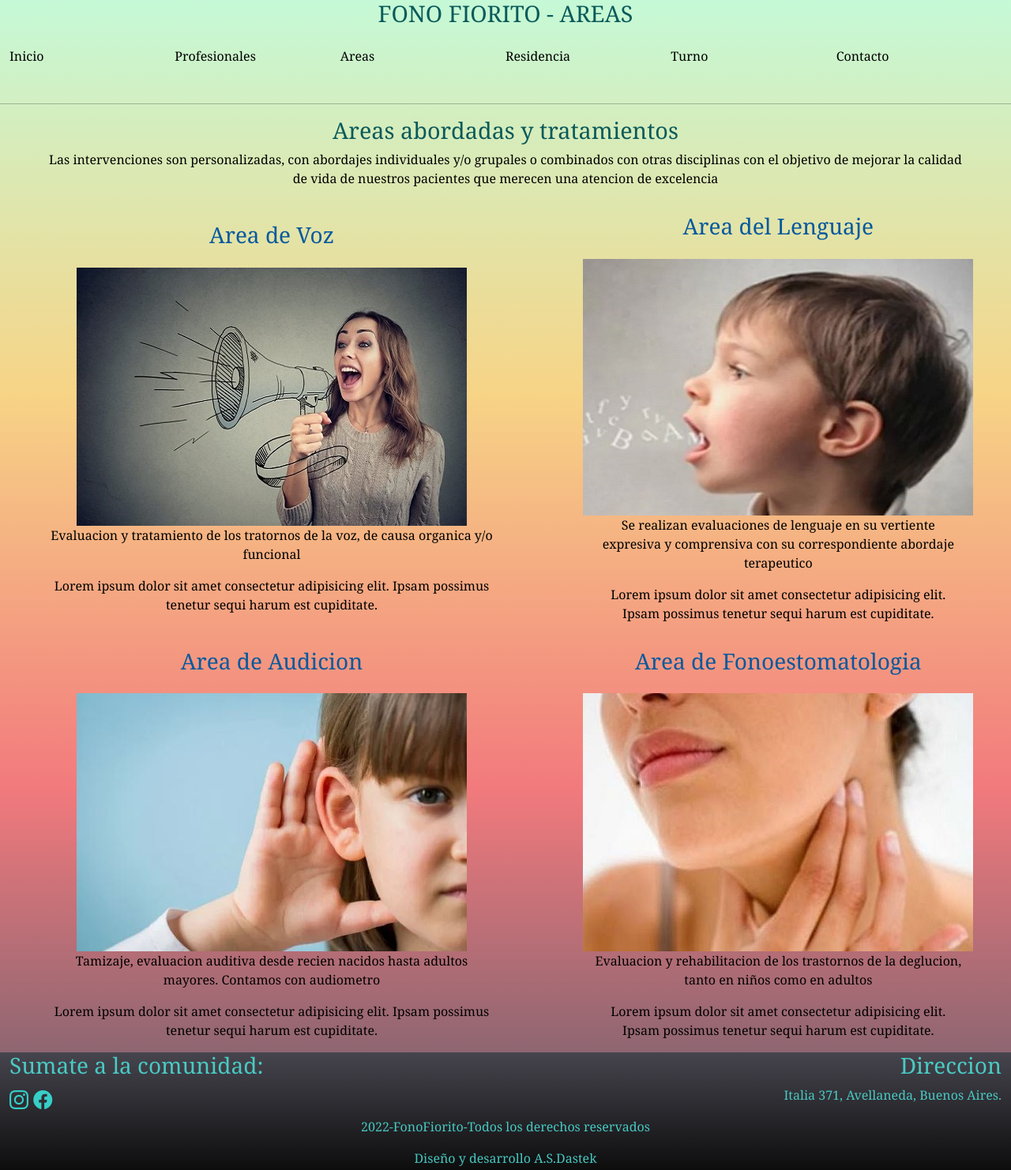
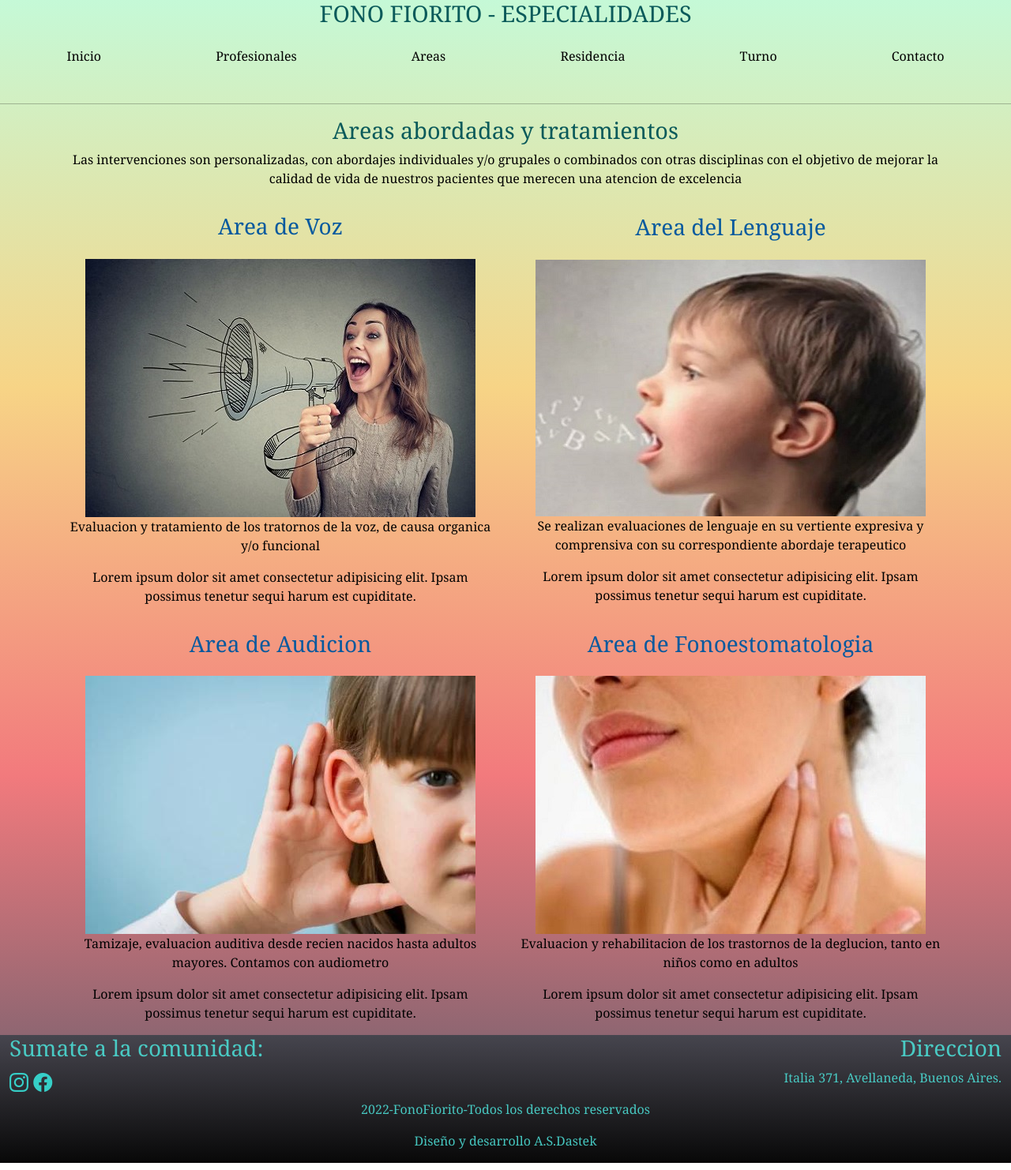
Before and after one commit to AnalySD/FonoFiorito, a plain HTML site: page pages/especialidades.html in a window 1280 px wide. Shown: the whole page at 79% size. Drawn offline with nearby package versions, Linux system fonts and the light colour scheme.

Commit message:
modificacion en secciones

```diff
--- a/SCSS/layout/_central.scss
+++ b/SCSS/layout/_central.scss
@@ -37,7 +37,7 @@ h2{
     margin-right: 6rem;
 }
 .imagenes{
-    display: flex;
+    align-items: center;
     justify-content: center;
 }
 .redes i{
--- a/pages/especialidades.html
+++ b/pages/especialidades.html
@@ -10,42 +10,23 @@
     <title> Especialidades </title>
 </head>
 <body>
-    <div class="container-fluid">
-        <header class="header">
-            <div class="row">
-                <div class="col align-self-center">
-                    <h1> FONO FIORITO - AREAS </h1>
-                </div>
-            </div>
-            <div class="col">
-                <div class="row">
-                    <ul class="barraNavegacion">
-                        <div class="col">
-                            <li> <a href="../index.html"> Inicio </a> </li>
-                        </div>
-                        <div class="col">
-                            <li>  <a href="../pages/profesionales.html"> Profesionales </a> </li>
-                        </div>
-                        <div class="col">
-                            <li>  <a href="../pages/especialidades.html"> Areas </a> </li>
-                        </div>
-                        <div class="col">
-                            <li>  <a href="../pages/residencia.html"> Residencia </a> </li>
-                        </div>
-                        <div class="col">
-                            <li>  <a href="../pages/turnos.html"> Turno </a> </li>
-                        </div>
-                        <div class="col">
-                            <li>  <a href="../pages/contacto.html"> Contacto </a> </li>
-                        </div>
-                    </ul>
-                </div>
-            </div>
-        </header>
+    <header class="header container-fluid">
+        <div class="row">
+            <h1 class="align-self-center col-12"> FONO FIORITO - ESPECIALIDADES </h1>
+            <ul class="barraNavegacion">
+               <li class="col-auto"> <a href="../inicio.html"> Inicio </a> </li>
+               <li class="col-auto"> <a href="../pages/profesionales.html"> Profesionales </a> </li>
+               <li class="col-auto"> <a href="../pages/areas.html"> Areas </a> </li>
+               <li class="col-auto"> <a href="../pages/residencia.html"> Residencia </a> </li>
+               <li class="col-auto"> <a href="../pages/turnos.html"> Turno </a> </li>
+               <li class="col-auto"> <a href="../pages/contacto.html"> Contacto </a> </li>
+            </ul>
+        </div>
+    </header>
     </div>
        <hr>
        <main>
-        <div class="container-fluid">
+        <div class="container">
             <section>
                 <div>
                     <h2> Areas abordadas y tratamientos</h2>
@@ -54,13 +35,13 @@
             </section>
             <section>
                 <div class="row">
-                    <div class="col-6 align-self-center">
+                    <div class="col-auto col-lg-6 align-self-center">
                         <article>
                             <div class="d-flex justify-content-center">
                                 <h3 class="subtitulo"> Area de Voz</h3>
                             </div>
                             <div class="d-flex justify-content-center">
-                                <img src="../images/area_voz.JPG" alt="mujer con megafono">
+                                <img src="../images/area_voz.JPG" class= "img-fluid" alt="mujer con megafono">
                             </div>
                             <div class="text-center">
                                 <p> Evaluacion y tratamiento de los tratornos de la voz, de causa organica y/o funcional</p>
@@ -69,13 +50,13 @@
                         </article>
                     </div>
 
-                    <div class="col-5 offset-1 align-self-center" >
+                    <div class="col-auto col-lg-6 align-self-center" >
                         <article>
                             <div class="d-flex justify-content-center">
                                 <h3 class="subtitulo"> Area del Lenguaje</h3>
                             </div>
                             <div class="d-flex justify-content-center">
-                                <img src="../images/area_lenguaje.JPG" alt="niño hablando">
+                                <img src="../images/area_lenguaje.JPG" class= "img-fluid" alt="niño hablando">
                             </div>
                             <div class="text-center">
                                 <p>Se realizan evaluaciones de lenguaje en su vertiente expresiva y comprensiva con su correspondiente abordaje terapeutico</p>
@@ -83,15 +64,12 @@
                             </div>
                         </article>
                     </div>
-
-                </div>
-                <div class="row">
-                    <article class="col-6">
+                    <article class="col-auto col-lg-6 align-self-center">
                         <div class="d-flex justify-content-center">
                             <h3 class="subtitulo"> Area de Audicion</h3>
                         </div>
                         <div class="d-flex justify-content-center">
-                            <img src="../images/area_audicion.JPG" alt="niña escuchando">
+                            <img src="../images/area_audicion.JPG" class= "img-fluid" alt="niña escuchando">
                         </div>
                         <div class="text-center">
                             <p>Tamizaje, evaluacion auditiva desde recien nacidos hasta adultos mayores. Contamos con audiometro</p>
@@ -99,12 +77,12 @@
                         </div>
                     </article>
 
-                    <article class="col-5 offset-1">
+                    <article class="col-auto col-lg-6 align-self-center">
                         <div class="d-flex justify-content-center">
                             <h3 class="subtitulo"> Area de Fonoestomatologia</h3>
                         </div>
                         <div class="d-flex justify-content-center">
-                            <img src="../images/area_fonoest.JPG" alt="mujer dolor garganta">
+                            <img src="../images/area_fonoest.JPG" class= "img-fluid" alt="mujer dolor garganta">
                         </div>
                         <div class="text-center">
                             <p> Evaluacion y rehabilitacion de los trastornos de la deglucion, tanto en niños como en adultos</p>
```
Also changed, not shown: images/fachadahospi-redim.jpg (added), styles/style.css.
